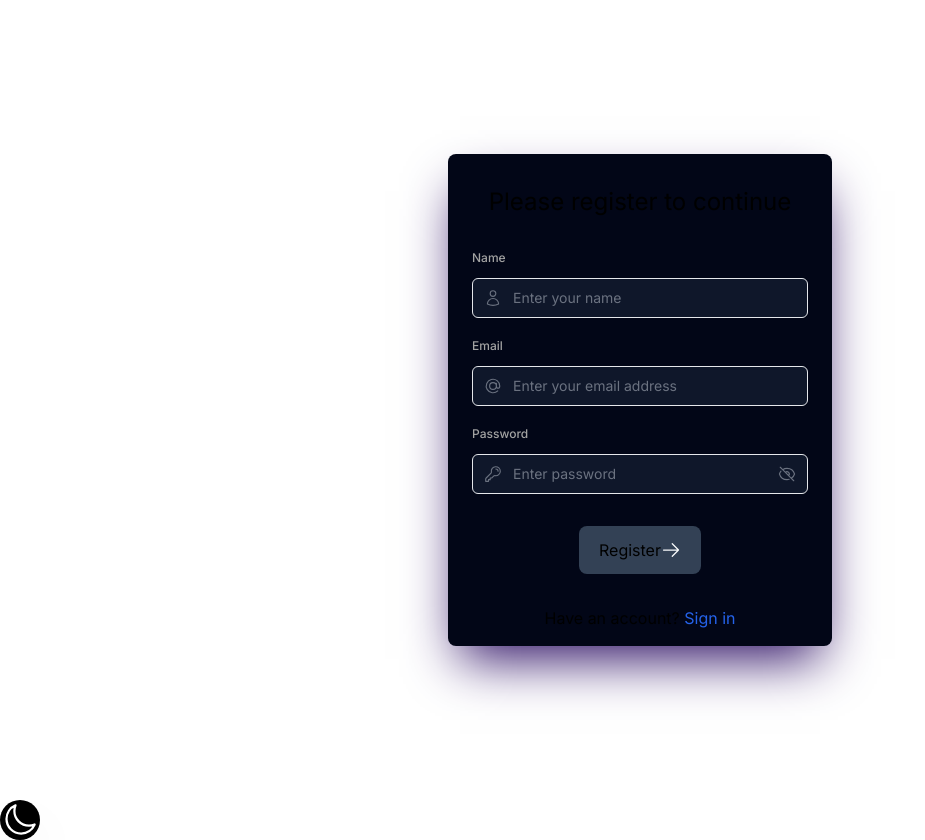
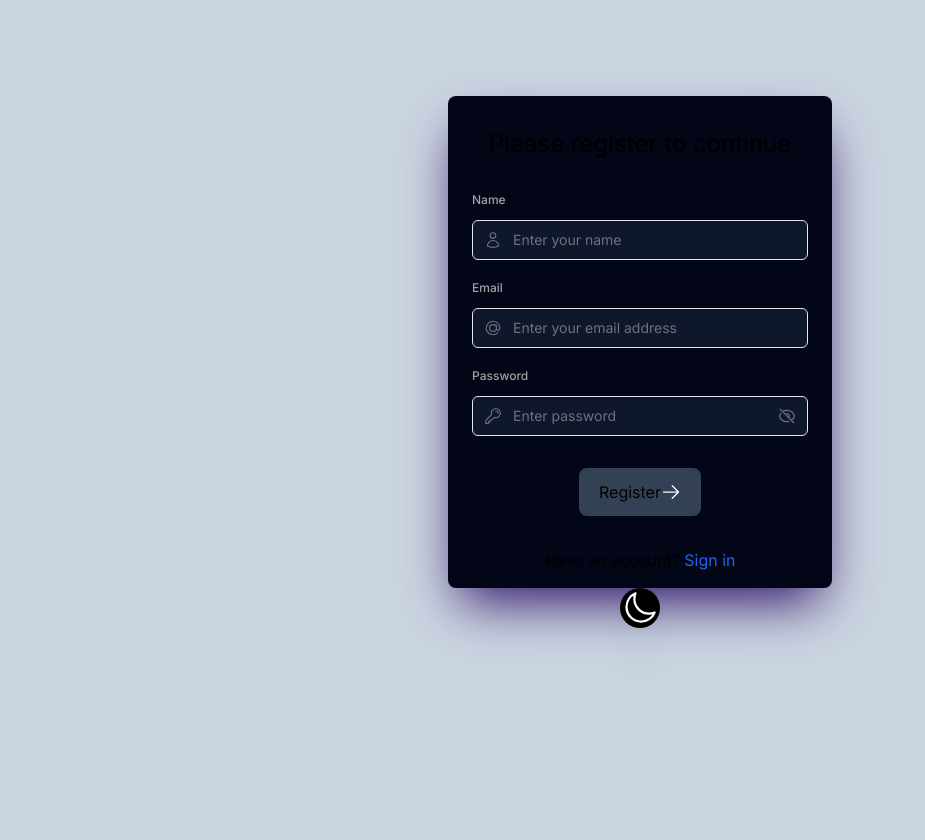
Before and after one commit to JoseDirazar/next-auth, a Next.js app: page /sign-up in a window 1280 px wide. Shown: the whole page, without its empty margins (0-925 px from the left). After the commit the page ends 800 px from the top, so only its background shows below. Built offline with nearby package versions, Linux system fonts and the light colour scheme; no server answers.

Commit message:
fix next themes

```diff
--- a/app/(auth)/layout.tsx
+++ b/app/(auth)/layout.tsx
@@ -4,7 +4,7 @@ export default function AuthLayout({
   children: React.ReactNode;
 }>) {
   return (
-    <div className="flex flex-col items-center justify-center h-screen w-screen">
+    <div className="flex flex-col items-center justify-center h-full w-full">
       {children}
     </div>
   );
--- a/app/(auth)/loading.tsx
+++ b/app/(auth)/loading.tsx
@@ -3,7 +3,7 @@ import { FadeLoader } from "react-spinners";
 
 export default function Loeader() {
   return (
-    <div className="h-screen min-w-full flex items-center justify-center">
+    <div className="h-full min-w-full flex items-center justify-center">
       <FadeLoader color="white" />
     </div>
   );
--- a/app/globals.css
+++ b/app/globals.css
@@ -3,7 +3,7 @@
 @tailwind utilities;
 
 * {
-  @apply transition-colors duration-100;
+  @apply transition-all duration-75;
 }
 
 :root {
@@ -12,7 +12,7 @@
   --background-end-rgb: 255, 255, 255;
 }
 
-@media (prefers-color-scheme: dark) {
+@media (prefers-color-scheme: system) {
   :root {
     --foreground-rgb: 255, 255, 255;
     --background-start-rgb: 0, 0, 0;
@@ -21,7 +21,7 @@
 }
 
 body {
-  @apply h-screen w-screen;
+  @apply h-full w-full bg-slate-300 dark:bg-slate-800;
 }
 
 @layer utilities {
--- a/app/layout.tsx
+++ b/app/layout.tsx
@@ -19,13 +19,19 @@ export default function RootLayout({
 }>) {
   return (
     <html lang="en" suppressHydrationWarning>
-      <body className={`${inter.className} `}>
-        <SessionProvider>
-        <ThemeContextProvider>
-          {children}
-          <ThemeSwitch />
+      <body className={`${inter.className}`}>
+        <ThemeContextProvider
+          attribute="class"
+          defaultTheme="system"
+          enableSystem
+        >
+          <SessionProvider>
+            <main className="flex h-full w-full flex-col items-center justify-between p-24">
+              {children}
+            <ThemeSwitch />
+            </main>
+          </SessionProvider>
         </ThemeContextProvider>
-        </SessionProvider>
       </body>
     </html>
   );
--- a/app/loading.tsx
+++ b/app/loading.tsx
@@ -3,7 +3,7 @@ import { FadeLoader } from "react-spinners";
 
 export default function Loeader() {
   return (
-    <div className="h-screen w-full flex itemss-center justify-center">
+    <div className="h-full w-full flex itemss-center justify-center">
       <FadeLoader color="white" />
     </div>
   );
--- a/app/page.tsx
+++ b/app/page.tsx
@@ -9,7 +9,7 @@ export default async function Home() {
   const session = await auth();
 
   return (
-    <main className="flex min-h-screen flex-col items-center justify-between p-24">
+    <>
       {session ? (
         <>
           <h1>Hello {session?.user?.name}!</h1>
@@ -36,6 +36,6 @@ export default async function Home() {
         )}
       </div>
       <Link href="/about">About</Link>
-    </main>
+    </>
   );
 }
--- a/components/buttons/sign-out.tsx
+++ b/components/buttons/sign-out.tsx
@@ -14,7 +14,7 @@ export const LogoutButton = ({ children }: LogoutButtonProps) => {
   return (
     <span
       onClick={onClick}
-      className="cursor-pointer rounded-3xl bg-neutral-900 border border-neutral-500 flex items-center justify-center px-3 py-2 hover:scale-105 transition-transform"
+      className="cursor-pointer rounded-3xl bg-slate-200 dark:bg-slate-900 border border-neutral-500 flex items-center justify-center px-3 py-2 hover:scale-105 transition-transform"
     >
       {children}
     </span>
--- a/components/theme-switch.tsx
+++ b/components/theme-switch.tsx
@@ -25,11 +25,11 @@ console.log({setTheme, resolvedTheme})
         className="flex h-[2.5rem] w-[2.5rem] items-center justify-center rounded-full border-[2px] border-black border-opacity-40 bg-black text-white antialiased shadow-2xl backdrop-blur-[0.5rem] transition-all sm:hover:scale-[1.15] active:scale-110 dark:bg-white"
         onClick={() => setTheme("dark")}
       >
-          <MoonIcon className="rounded-full bg-black text-xl font-bold text-white" />
+          <MoonIcon className="rounded-full overflow-hidden bg-black text-xl font-bold text-white" />
       </button>
         ) : (
           <button
-        className="flex h-[2.5rem] w-[2.5rem] items-center justify-center rounded-full border-[2px] border-black border-opacity-40 bg-black text-white antialiased shadow-2xl backdrop-blur-[0.5rem] transition-all sm:hover:scale-[1.15] active:scale-110 dark:bg-white"
+        className="flex h-[2.5rem] w-[2.5rem] items-center justify-center rounded-full overflow-hidden border-[2px] border-black border-opacity-40 bg-black text-white antialiased shadow-2xl backdrop-blur-[0.5rem] transition-all sm:hover:scale-[1.15] active:scale-110 dark:bg-white"
         onClick={() => setTheme("light")}
       >
           <SunIcon className="text-xl dark:bg-white dark:text-black" />
--- a/tailwind.config.ts
+++ b/tailwind.config.ts
@@ -15,7 +15,7 @@ const config: Config = {
       },
     },
   },
-  darkMode: ["class"],
+  darkMode: "class",
   plugins: [],
 };
 export default config;
```
